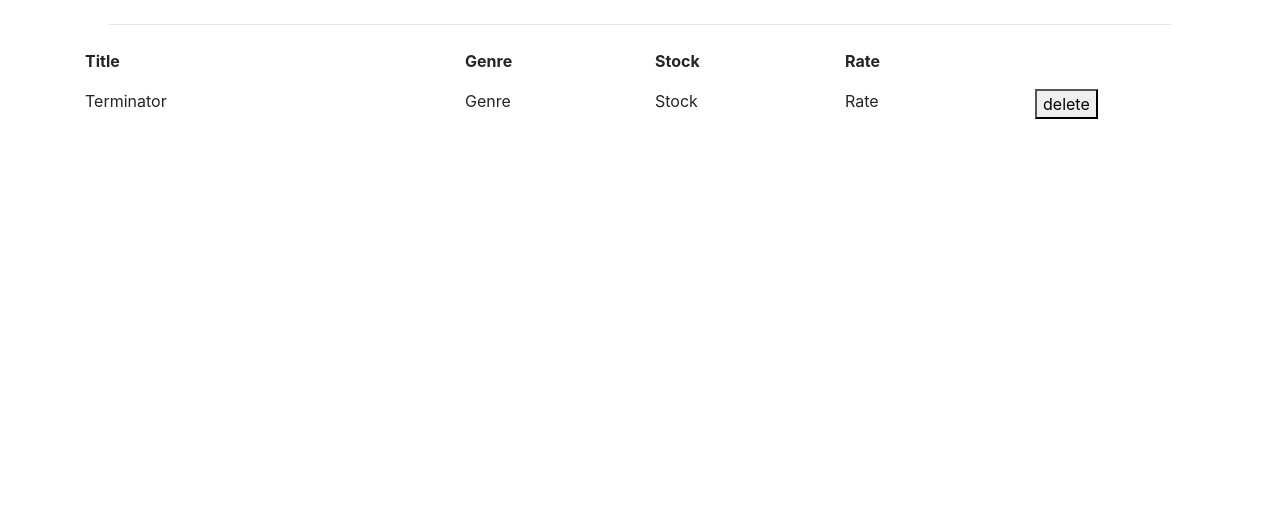
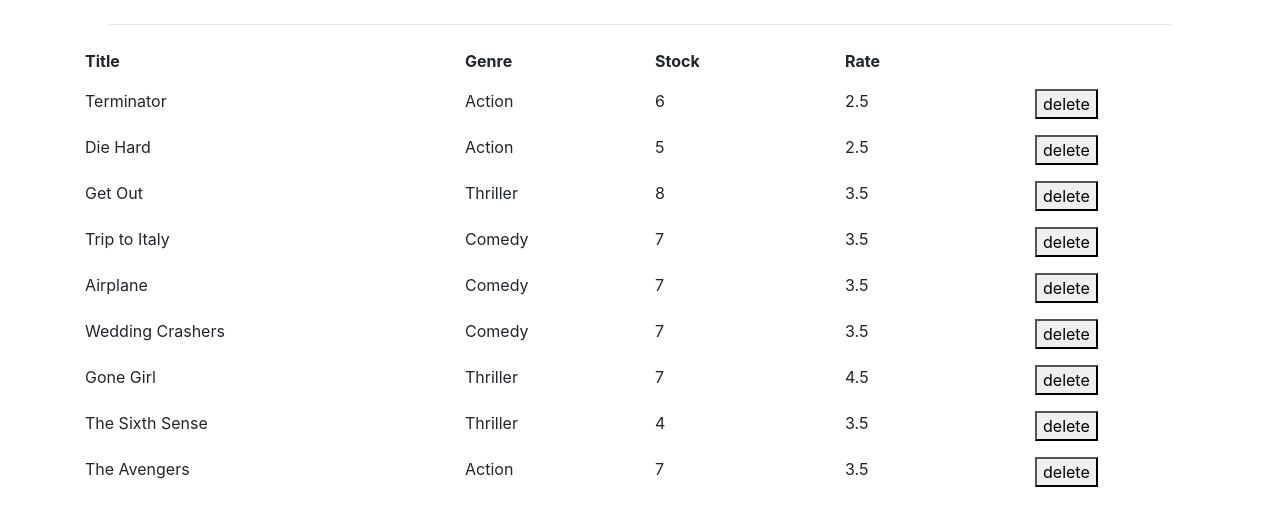
Before and after one commit to SnowGojira/vidly, a React (Create React App) app: page / in a window 1280 px wide. Shown: the top 526 px of the page. Built offline with nearby package versions, Linux system fonts and the light colour scheme.

Commit message:
列表出来了

```diff
--- a/src/components/movies.jsx
+++ b/src/components/movies.jsx
@@ -5,6 +5,19 @@ class Movies extends Component {
     state = {
         movies:getMovies()
      }
+
+    movieSection(movie){
+        // console.log(movie);
+        return <div className="row mb-3" key={movie._id}>
+                <div className="col-md-4 themed-grid-col">{movie.title}</div>
+                <div className="col-md-2 themed-grid-col">{movie.genre.name}</div>
+                <div className="col-md-2 themed-grid-col">{movie.numberInStock}</div>
+                <div className="col-md-2 themed-grid-col">{movie.dailyRentalRate}</div>
+                <div className="col-md-2 themed-grid-col">
+                    <button>delete</button>
+                </div>
+            </div>
+    }
     render() {
         return <React.Fragment>
             <hr className="m-4"></hr>
@@ -15,15 +28,10 @@ class Movies extends Component {
                 <div className="col-md-2 themed-grid-col">Rate</div>
                 <div className="col-md-2 themed-grid-col"></div>
             </div>
-            <div className="row mb-3">
-                <div className="col-md-4 themed-grid-col">{this.state.movies[0].title}</div>
-                <div className="col-md-2 themed-grid-col">Genre</div>
-                <div className="col-md-2 themed-grid-col">Stock</div>
-                <div className="col-md-2 themed-grid-col">Rate</div>
-                <div className="col-md-2 themed-grid-col">
-                    <button>delete</button>
-                </div>
-            </div>
+
+               {this.state.movies.map(movie=>this.movieSection(movie))}
+
+
         </React.Fragment>;
     }
 }
```
